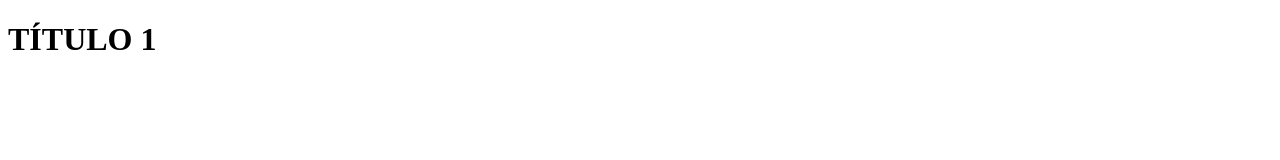
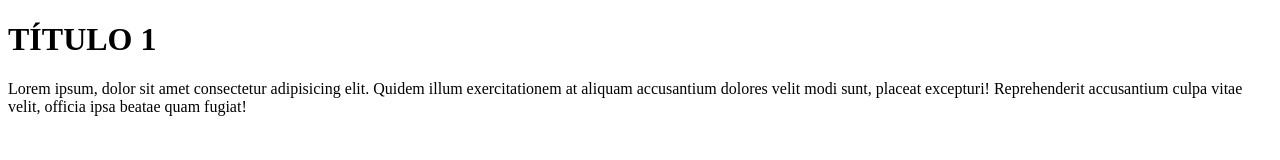
Before and after one commit to MarinaldoSilva/Alura_java, a plain HTML site: page index.html in a window 1280 px wide. Drawn offline with Linux system fonts and the light colour scheme.

Commit message:
paragrafo add

```diff
--- a/index.html
+++ b/index.html
@@ -8,6 +8,9 @@
 <body>
     <div>
         <h1>TÍTULO 1</h1>
+        <p>Lorem ipsum, dolor sit amet consectetur adipisicing elit. Quidem illum exercitationem at aliquam accusantium dolores velit modi sunt, placeat excepturi! Reprehenderit accusantium culpa vitae velit, officia ipsa beatae quam fugiat!
+
+        </p>
     </div>
 </body>
 </html>
```
